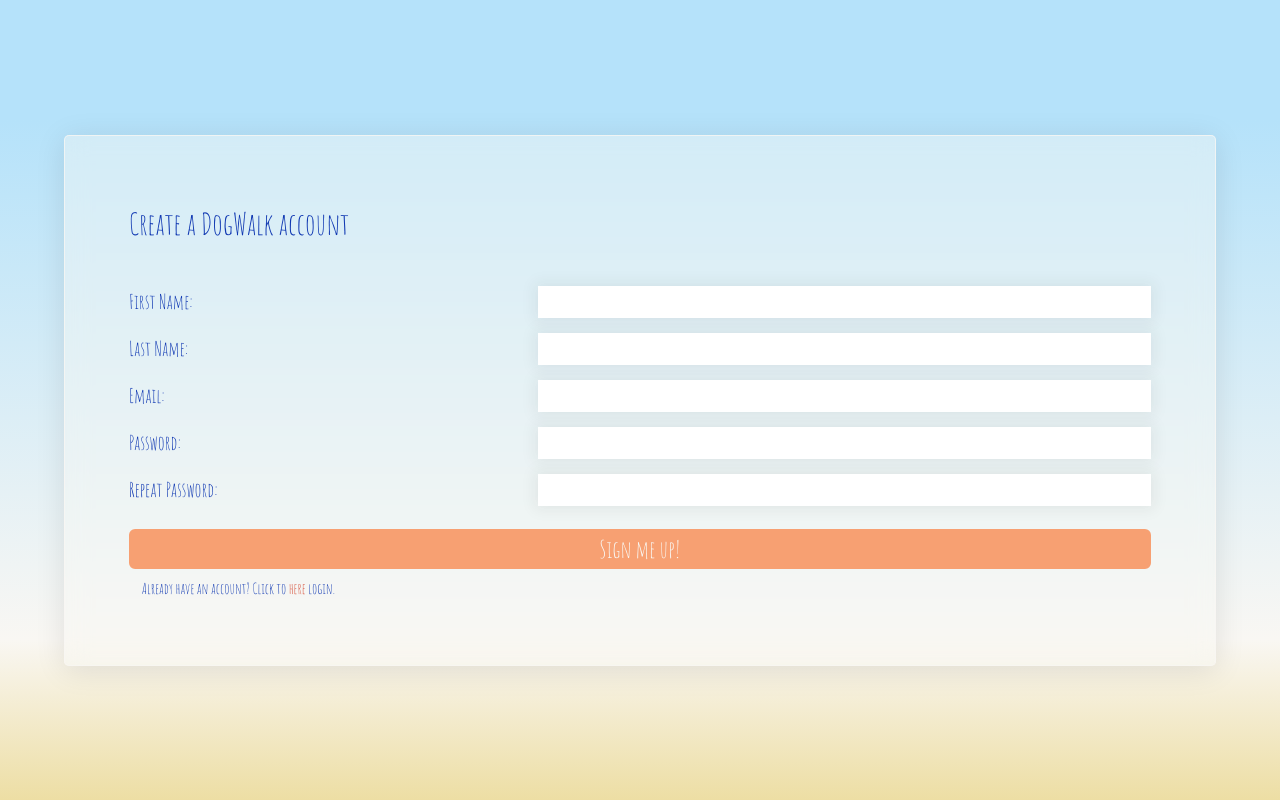
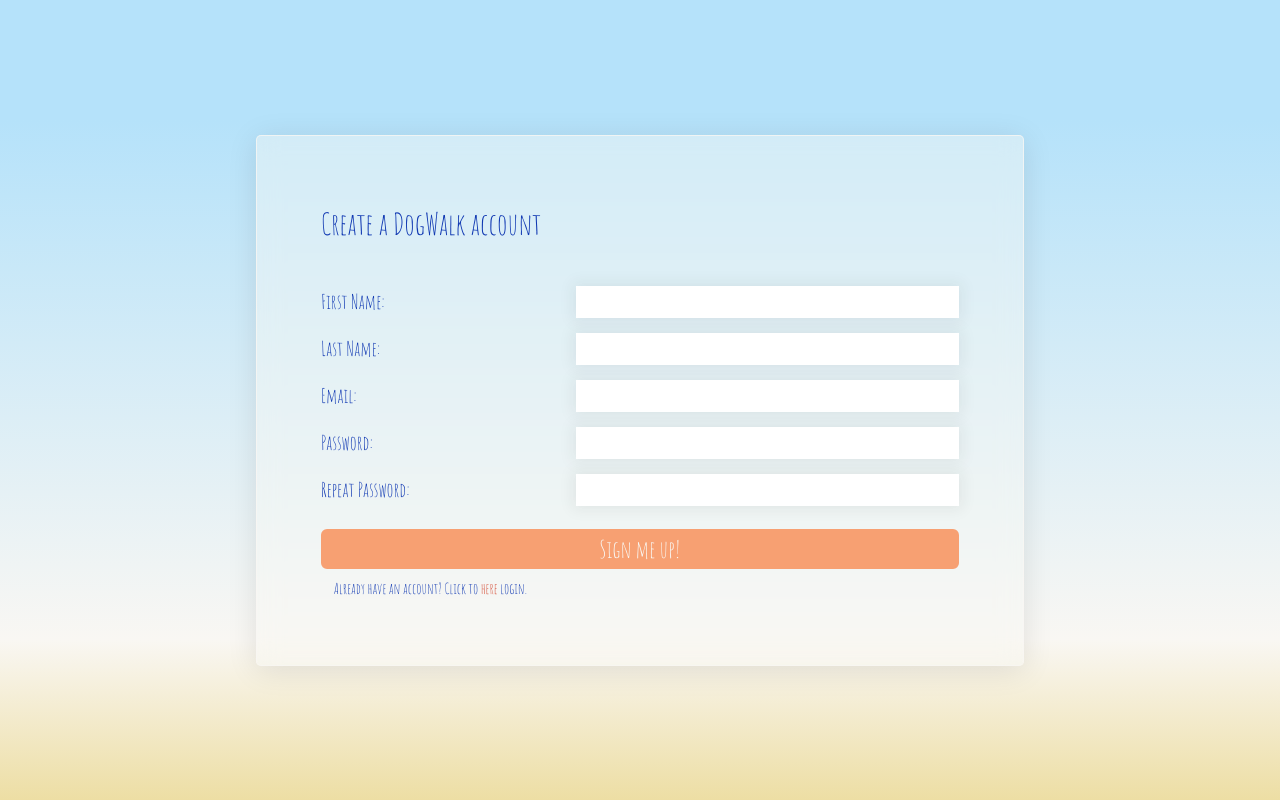
Before and after one commit to gustavo-m-vieira/dogWalk-app, a Vue app: page /sign-up in a window 1280 px wide. Built offline with nearby package versions, Linux system fonts and the light colour scheme.

Commit message:
feat: add reactivity to login and sign up

```diff
--- a/src/components/login/Login.vue
+++ b/src/components/login/Login.vue
@@ -40,6 +40,13 @@
   display: flex;
   flex-direction: column;
 }
+
+@media only screen and (min-width: 600px) {
+  .modal {
+    width: 60%;
+  }
+}
+
 
 .warning {
   color: var(--text-red) !important;
--- a/src/components/sign-up/SignUp.vue
+++ b/src/components/sign-up/SignUp.vue
@@ -58,6 +58,12 @@
   flex-direction: column;
 }
 
+@media only screen and (min-width: 600px) {
+  .modal {
+    width: 60%;
+  }
+}
+
 .modal-title {
   padding-bottom: 30px;
 }
```
